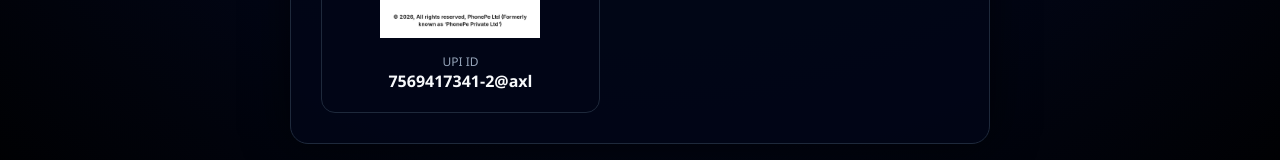
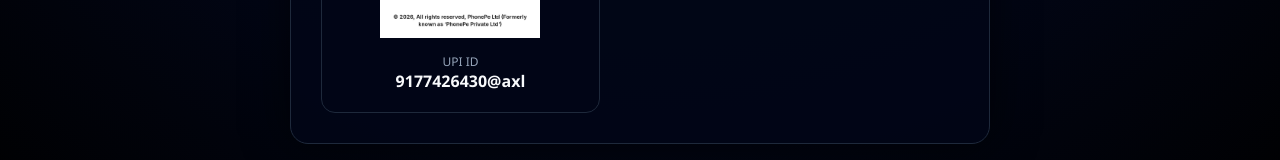
Before and after one commit to akash-1316/ideasprint-frontend, a React (Vite) app: page /payment in a window 1280 px wide. Shown: the part 567-727 px from the top of the page. Built offline with nearby package versions, Linux system fonts and the light colour scheme; sample sign-in values are in the browser's storage.

Commit message:
Update Payment.jsx

```diff
--- a/src/pages/Payment/Payment.jsx
+++ b/src/pages/Payment/Payment.jsx
@@ -68,7 +68,7 @@
           <div className="qr-box">
             <img src={upiImage} alt="UPI QR" />
             <p className="upi-text">UPI ID</p>
-            <p className="upi-id">7569417341-2@axl</p>
+            <p className="upi-id">9177426430@axl</p>
           </div>
 
           <div className="payment-form">
```
